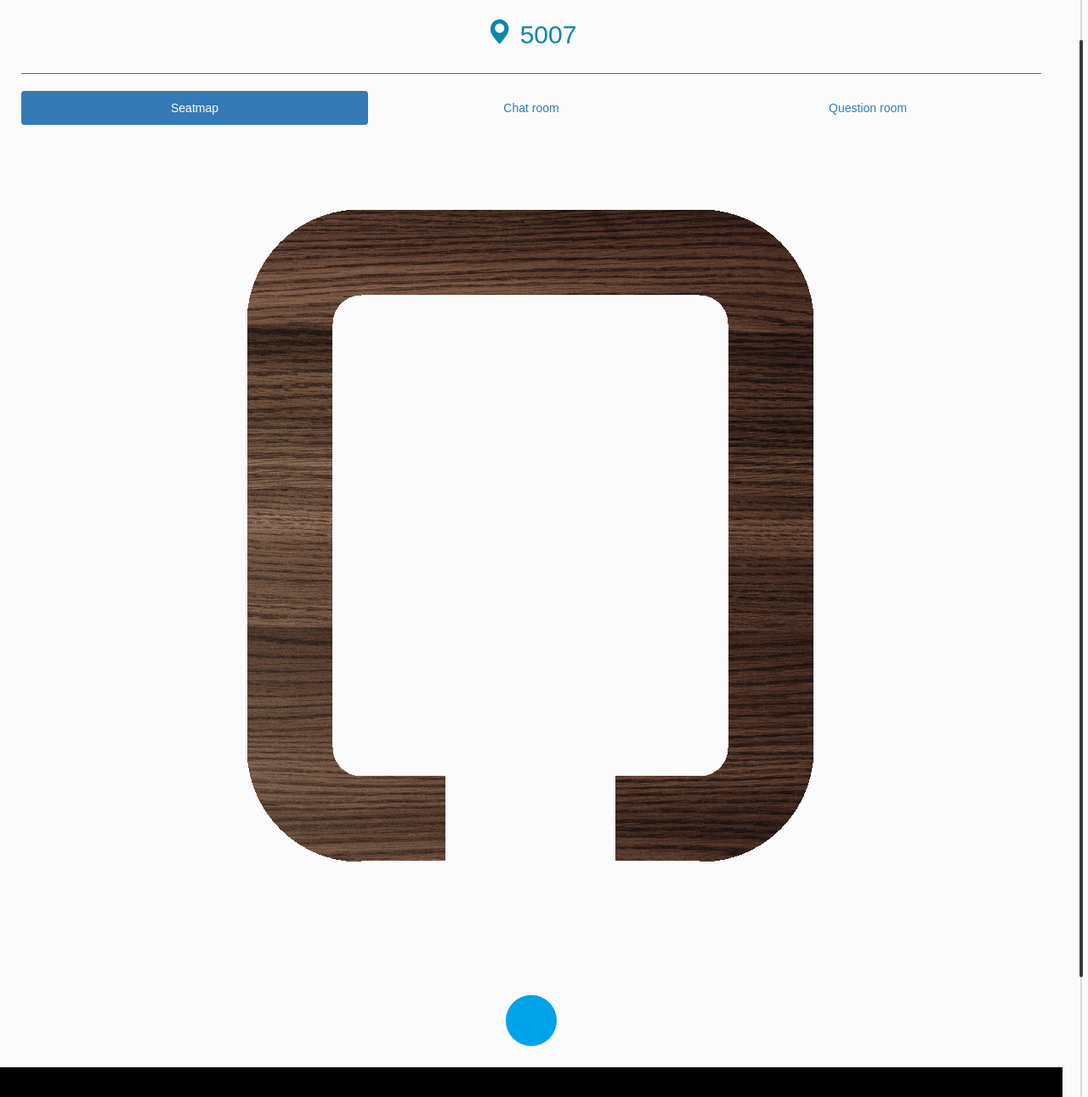
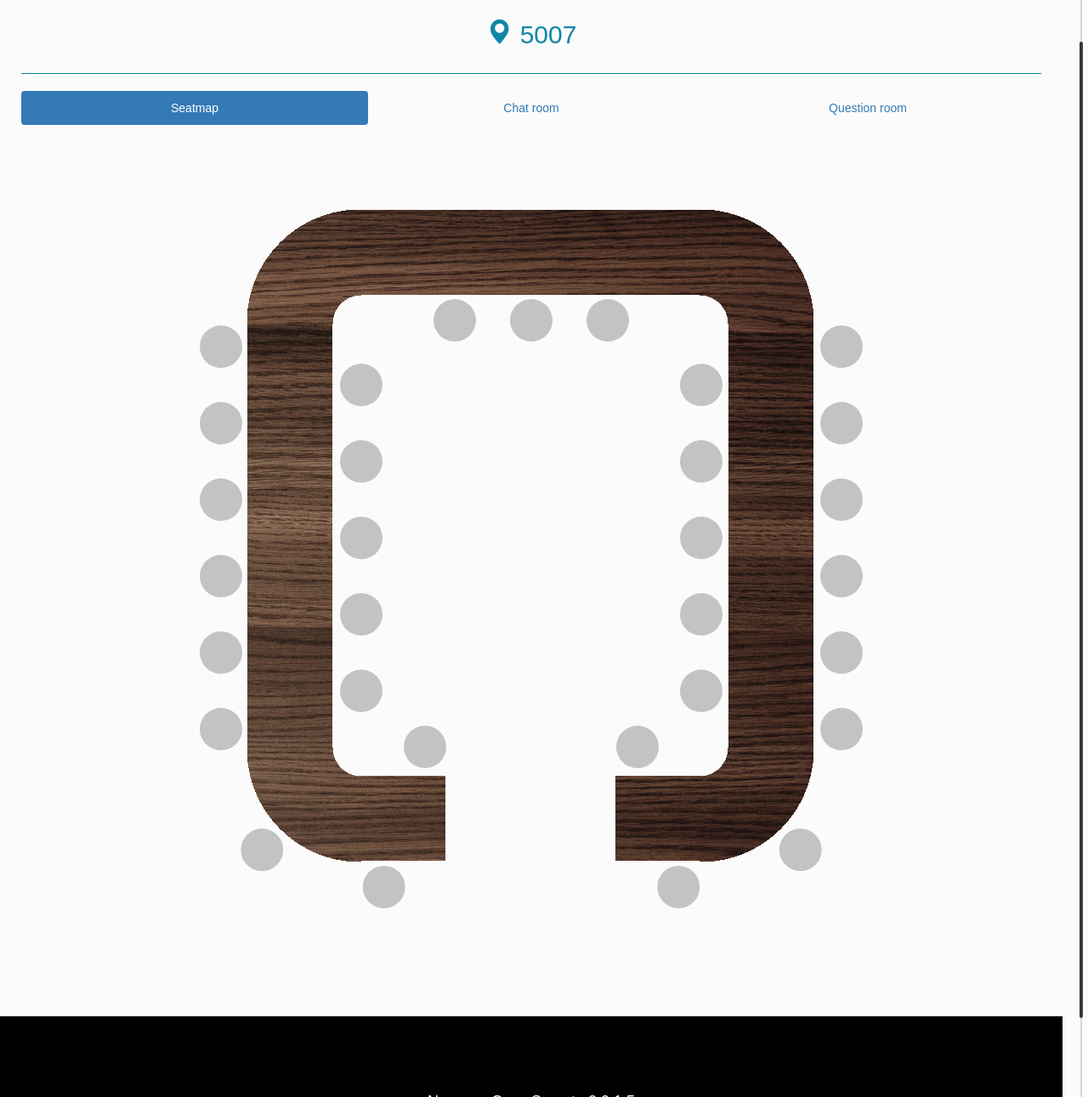
Before and after one commit to bingyue-chen/NsysuCseSeat, a PHP site: page /NsysuCseSeat/room/5007.php in a window 1280 px wide. Shown: the whole page at 85% size. Run offline with PHP 8.4, Linux system fonts and the light colour scheme; some libraries are stand-ins or nearby versions.

Commit message:
seat map finished

```diff
--- a/css/5007.css
+++ b/css/5007.css
@@ -43,10 +43,120 @@ hr {
 	display: none;
 }
 
-.seatmap img {
-	max-width: 80%;
+#table{
 	display: block;
-	margin : 0 auto;
+	margin-left: 216px;
+}
+
+.seatmap{
+	overflow: auto;
+	position: relative;
+
+}
+
+.seat-container{
+	display: block;
+	margin: 0 auto;
+}
+
+.row{
+	position: absolute;
+	width: auto;
+}
+
+.row1{
+	top: 20%;
+	left: 465px;
+	width: 270px;
+	margin: auto 0;
+}
+
+.row2{
+	left: -20px;
+	transform: rotate(90deg);
+	top: 45%;
+	width: 540px;
+}
+
+.row3{
+	top: 45%;
+	left: 710px;
+	transform: rotate(90deg);
+	width: 540px;
+}
+
+.row4{
+	top: 45%;
+	left: 190px;
+	transform: rotate(90deg);
+	width: 450px;
+}
+
+.row5{
+	top: 45%;
+	left: 590px;
+	transform: rotate(90deg);
+	width: 450px;
+}
+
+.row6{
+	top: 83%;
+	left: 220px;
+	transform: rotate(17deg);
+	width: 300px;
+}
+
+.row7{
+	top: 83%;
+	left: 710px;
+	transform: rotate(-17deg);
+	width: 300px;
+}
+
+.row8{
+	top: 69%;
+	width: 500px;
+	left: 350px;
+	margin: auto 0;
+
+}
+
+.seat-img{
+	position: relative;
+	float: left;
+}
+
+.row1 .seat-img{
+	width: 90px;
+	padding-left: 20px;
+	padding-right: 20px;
+}
+
+.row2 .seat-img , .row3 .seat-img , .row4 .seat-img , .row5 .seat-img{
+	transform: rotate(-90deg);
+	width: 90px;
+	padding-left: 20px;
+	padding-right: 20px;
+}
+
+.row6 .seat-img , .row7 .seat-img{
+	width: 150px;
+	padding-left: 50px;
+	padding-right: 50px;
+}
+
+.row6 .seat-img {
+	transform: rotate(-17deg);
+}
+
+ .row7 .seat-img{
+ 	transform: rotate(17deg);
+}
+
+.row8 .seat-img {
+	width: 250px;
+	padding-left : 100px;
+	padding-right: 100px;
 }
 
 .displaymsg {
--- a/js/5007.js
+++ b/js/5007.js
@@ -14,6 +14,10 @@ $(function(){
 		$(".seatmap, .chatroom, .qroom").fadeOut();
 		$("."+targetName).fadeIn();
 	});
+
+	for( var i = 0 ; i < 20 ; ++i ){
+
+	}
 
 	$(".displaymsg").mCustomScrollbar({
     	axis:"y",
--- a/room/5007.php
+++ b/room/5007.php
@@ -56,8 +56,54 @@
 		</ul>
 
 		<div class="seatmap" >
-			<img src="../img/5007.png">
-			<img src="../img/default_seat.jpg" class="seat-img img-circle img-responsive" alt="">
+			<img src="../img/5007.png" id="table">
+			<div class="row row1">
+				<img src="../img/default_seat.jpg" class="seat-img img-circle img-responsive" alt="">
+				<img src="../img/default_seat.jpg" class="seat-img img-circle img-responsive" alt="">
+				<img src="../img/default_seat.jpg" class="seat-img img-circle img-responsive" alt="">
+			</div>
+			<div class="row row2">
+				<img src="../img/default_seat.jpg" class="seat-img img-circle img-responsive" alt="">
+				<img src="../img/default_seat.jpg" class="seat-img img-circle img-responsive" alt="">
+				<img src="../img/default_seat.jpg" class="seat-img img-circle img-responsive" alt="">
+				<img src="../img/default_seat.jpg" class="seat-img img-circle img-responsive" alt="">
+				<img src="../img/default_seat.jpg" class="seat-img img-circle img-responsive" alt="">
+				<img src="../img/default_seat.jpg" class="seat-img img-circle img-responsive" alt="">
+			</div>
+			<div class="row row3">
+				<img src="../img/default_seat.jpg" class="seat-img img-circle img-responsive" alt="">
+				<img src="../img/default_seat.jpg" class="seat-img img-circle img-responsive" alt="">
+				<img src="../img/default_seat.jpg" class="seat-img img-circle img-responsive" alt="">
+				<img src="../img/default_seat.jpg" class="seat-img img-circle img-responsive" alt="">
+				<img src="../img/default_seat.jpg" class="seat-img img-circle img-responsive" alt="">
+				<img src="../img/default_seat.jpg" class="seat-img img-circle img-responsive" alt="">
+			</div>
+			<div class="row row4">
+				<img src="../img/default_seat.jpg" class="seat-img img-circle img-responsive" alt="">
+				<img src="../img/default_seat.jpg" class="seat-img img-circle img-responsive" alt="">
+				<img src="../img/default_seat.jpg" class="seat-img img-circle img-responsive" alt="">
+				<img src="../img/default_seat.jpg" class="seat-img img-circle img-responsive" alt="">
+				<img src="../img/default_seat.jpg" class="seat-img img-circle img-responsive" alt="">
+			</div>
+			<div class="row row5">
+				<img src="../img/default_seat.jpg" class="seat-img img-circle img-responsive" alt="">
+				<img src="../img/default_seat.jpg" class="seat-img img-circle img-responsive" alt="">
+				<img src="../img/default_seat.jpg" class="seat-img img-circle img-responsive" alt="">
+				<img src="../img/default_seat.jpg" class="seat-img img-circle img-responsive" alt="">
+				<img src="../img/default_seat.jpg" class="seat-img img-circle img-responsive" alt="">
+			</div>
+			<div class="row row6">
+				<img src="../img/default_seat.jpg" class="seat-img img-circle img-responsive" alt="">
+				<img src="../img/default_seat.jpg" class="seat-img img-circle img-responsive" alt="">
+			</div>
+			<div class="row row7">
+				<img src="../img/default_seat.jpg" class="seat-img img-circle img-responsive" alt="">
+				<img src="../img/default_seat.jpg" class="seat-img img-circle img-responsive" alt="">
+			</div>
+			<div class="row row8">
+				<img src="../img/default_seat.jpg" class="seat-img img-circle img-responsive" alt="">
+				<img src="../img/default_seat.jpg" class="seat-img img-circle img-responsive" alt="">
+			</div>
 		</div><!-- seatmap -->
 
 		<div class="chatroom">
```
Also changed, not shown: img/default_seat.jpg.
